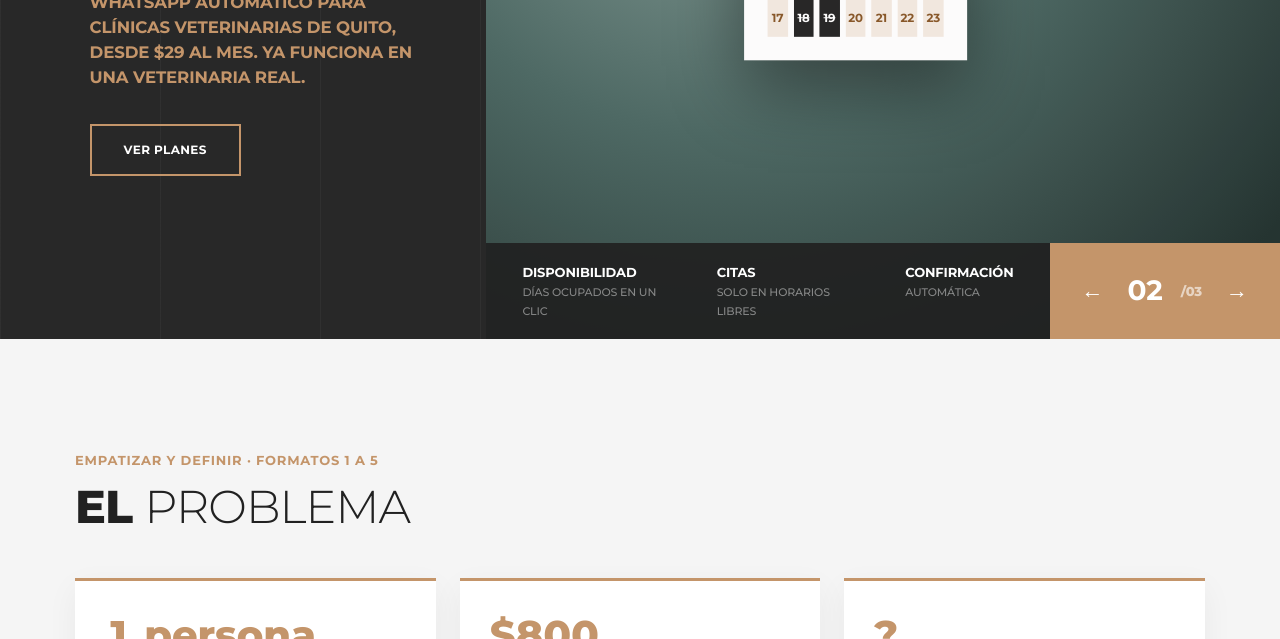
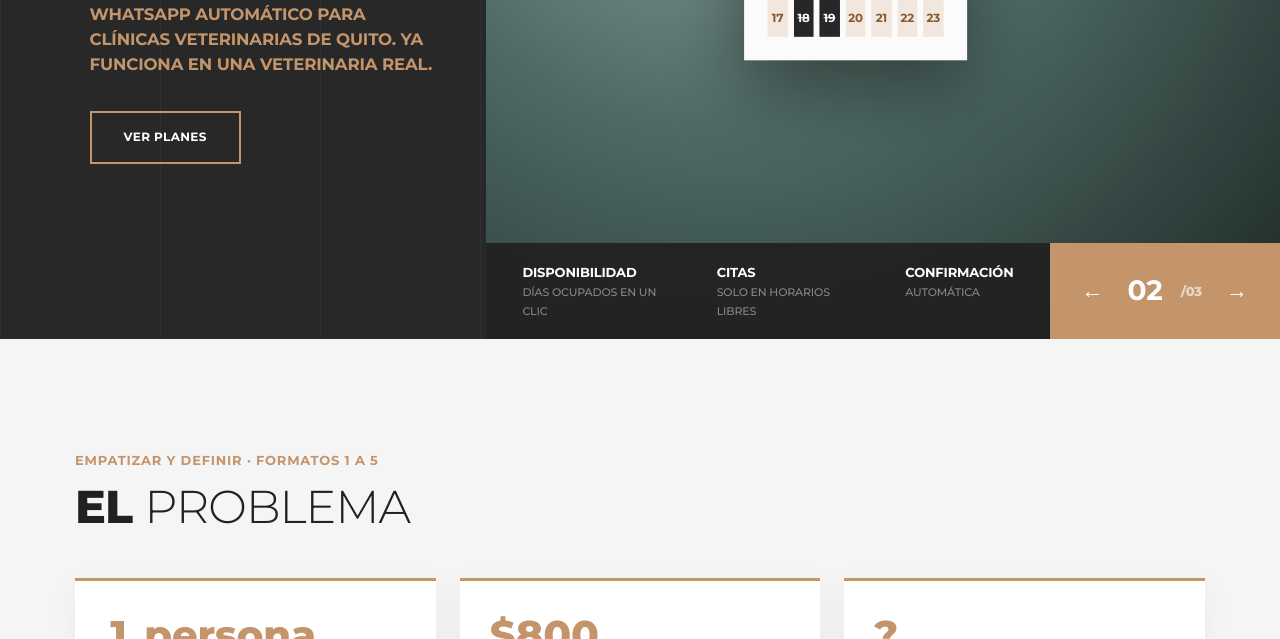
Before and after one commit to AlejandroFloresLu/OCT-PROBLEMA-SOLUCION-DE-QUITO, a plain HTML site: page index.html in a window 1280 px wide. Shown: the part 461-1100 px from the top of the page. Drawn offline with Linux system fonts and the light colour scheme.

Commit message:
Update hero section description in index.html
Removed pricing detail from the hero section paragraph.

```diff
--- a/index.html
+++ b/index.html
@@ -289,7 +289,7 @@ footer .wrap{display:flex;justify-content:space-between;align-items:center;gap:2
 <section class="hero lines" id="inicio">
   <div class="hero-l">
     <h1 data-r="left">Tu veterinaria <span class="thin">atiende</span> sola</h1>
-    <p class="sub" data-r="left" style="transition-delay:.1s">WhatsApp automático para clínicas veterinarias de Quito, desde $29 al mes. Ya funciona en una veterinaria real.</p>
+    <p class="sub" data-r="left" style="transition-delay:.1s">WhatsApp automático para clínicas veterinarias de Quito. Ya funciona en una veterinaria real.</p>
     <div data-r="left" style="transition-delay:.2s"><a href="#planes" class="btn">Ver planes</a></div>
   </div>
   <div class="hero-r">
```
